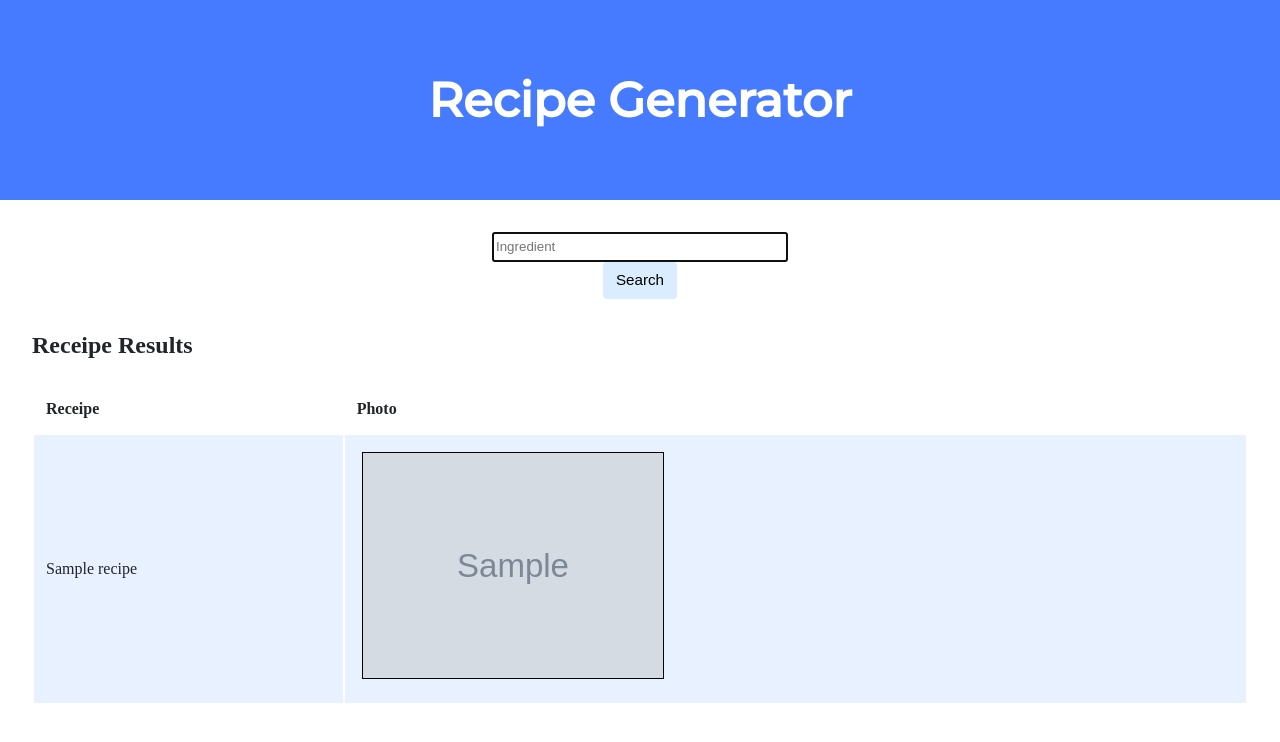
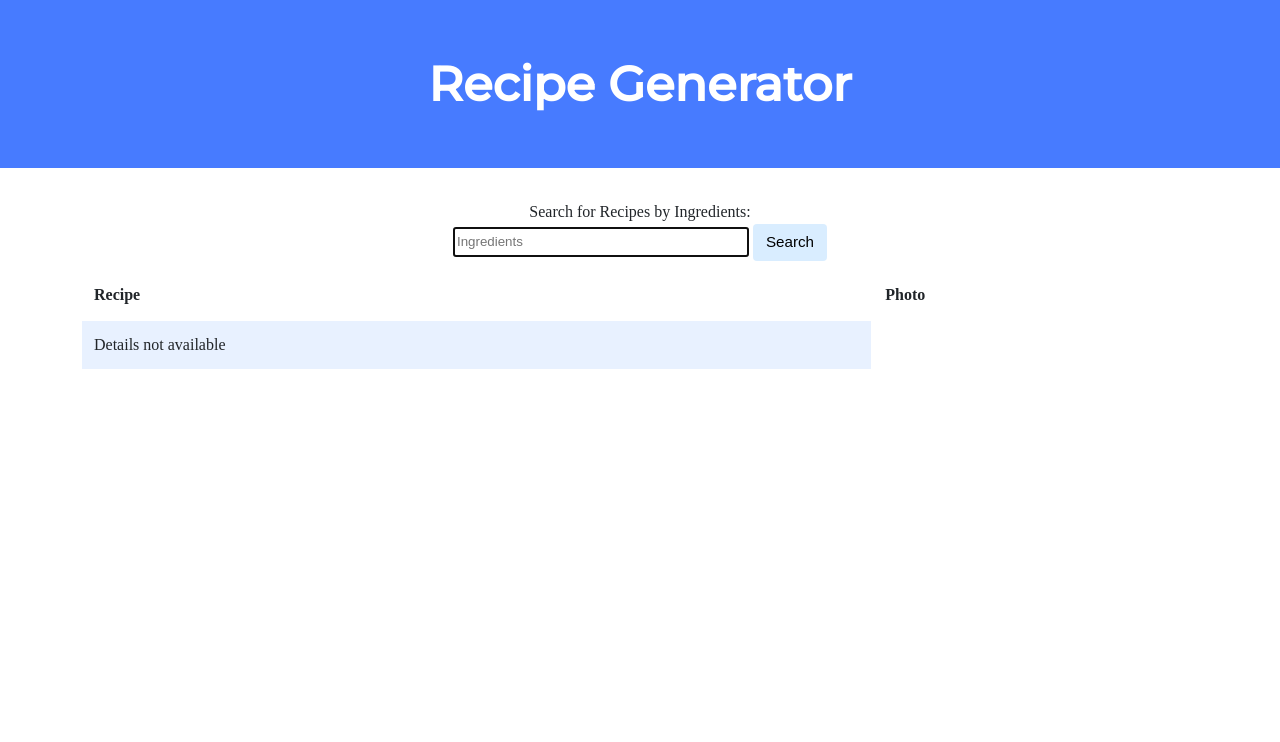
Before and after one commit to GeorgeBemrose/RecipeGenerator, a Flask app: template template/index.html in a window 1280 px wide. Shown: the top 742 px of the page. Run offline with Flask 3, Linux system fonts and the light colour scheme; the template is opened without the code that fills it: most values are stand-ins (such as "Sample title", 1, 10 or a date in 2020); grey boxes marked "Sample" are stand-in pictures.

Commit message:
modified:   app.py 	modified:   static/styles.css 	modified:   template/index.html

```diff
--- a/app.py
+++ b/app.py
@@ -12,20 +12,18 @@ def index():
     """Homepage"""
     if request.method == "POST":
         ingredient = request.form.get("ingredient")
-        recipe = lookup(ingredient)
+        recipeNameImage, recipe_dict, status_code = lookupRecipeNameImage(ingredient)
+
         return render_template(
-            "index.html", recipe = recipe
+            "index.html", recipeNameImage = recipeNameImage, recipe_dict = recipe_dict, status_code = status_code
         )
     else:
 
         # TODO: Display the entries in the database on index.html
-        recipe = []
-        return render_template("index.html", recipe = recipe)
+        recipeNameImage = []
+        return render_template("index.html", recipeNameImage = recipeNameImage)
 
-def lookup(ingredient):
-    """Look up energy Gen"""
-
-
+def lookupRecipeNameImage(ingredient):
         # Query API
     try:
         url = f'https://api.spoonacular.com/recipes/findByIngredients'
@@ -41,7 +39,33 @@ def lookup(ingredient):
         response = requests.get(url, params=params)
         if response.status_code == 200:
             data = response.json()
+            recipes_dict = {}
+            for recipe in data:
+
+                recipes_dict[recipe['id']] = lookupDetail(recipe['id'])
+
+            return data, recipes_dict, response.status_code
+        return [], [], response.status_code
+
+
+    except (requests.RequestException, ValueError, KeyError, IndexError):
+        return "Error"
+
+
+def lookupDetail(recipe_id):
+        # Query API
+    try:
+        url = f'https://api.spoonacular.com/recipes/{recipe_id}/information'
+
+        params = {
+            'apiKey': config.api_key
+        }
+
+        response = requests.get(url, params=params)
+        if response.status_code == 200:
+            data = response.json()
             return data
+
         return []
 
 
--- a/static/styles.css
+++ b/static/styles.css
@@ -21,14 +21,14 @@ body {
   background-color: #477bff;
   color: #fff;
   margin-bottom: 2rem;
-  padding: 2rem 1rem;
+  padding: 1rem;
   text-align: center;
 }
 
 .section {
   padding-bottom: 1rem;
-  padding-left: 2rem;
-  padding-right: 2rem;
+  padding-left: 5rem;
+  padding-right: 5rem;
   padding-top: 0.5rem;
 }
 
@@ -51,9 +51,14 @@ button, input[type="submit"] {
   line-height: 1.5;
   padding: 0.375rem 0.75rem;
   text-align: center;
-  transition: color 0.15s ease-in-out, background-color 0.15s ease-in-out, border-color 0.15s ease-in-out, box-shadow 0.15s ease-in-out;
   vertical-align: middle;
+
 }
+button:hover {
+  background-color: #f5f5f5;
+  transition: color 2s ease-in-out, background-color 0.15s ease-in-out;
+}
+
 
 input[type="text"], input[type="number"] {
   line-height: 1.8;
--- a/template/index.html
+++ b/template/index.html
@@ -11,33 +11,56 @@
             <h1>Recipe Generator</h1>
         </div>
         <div class="container">
+            <div class="mb-3"></div>
+            Search for Recipes by Ingredients:
               <form action="/" method="post">
-                <div class="mb-3">
-                    <input autocomplete="off" autofocus class="form-control mx-auto w-auto" id="ingredient" name="ingredient" placeholder="Ingredient" type="text">
+
+                    <input autocomplete="off" autofocus class="form-control mx-auto w-auto" id="ingredient" name="ingredient" placeholder="Ingredients" type="text">
+                    <button class="btn btn-primary" type="submit">Search</button>
                 </div>
-                <button class="btn btn-primary" type="submit">Search</button>
+
             </form>
-            </div>
+        </div>
             {% if request != [] %}
 
               <div class="section">
 
-                  <h2>Receipe Results</h2>
+
                   <table>
                       <thead>
                           <tr>
-                              <th>Receipe</th>
+                              <th>Recipe</th>
                               <th>Photo</th>
                           </tr>
                       </thead>
                       <tbody>
                           <!-- Loop through the database entries to display them in this table -->
-                          {% for recipe in recipe %}
+                          {% for recipeNameImage in recipeNameImage %}
                               <tr>
-                                  <td>{{ recipe.title }}</td>
-                                  <td><img src = {{recipe.image}} class = "image-class"></td>
+                                {% if recipeNameImage.id in recipe_dict %}
+                                    <td> <b> {{ recipe_dict[recipeNameImage.id].title }}</b>
+                                        <br>
+                                        Likes: {{ recipeNameImage.likes }}
+                                        <br>
+                                        Servings: {{ recipe_dict[recipeNameImage.id].servings }}
+                                        <br>
+                                        Ready in: {{ recipe_dict[recipeNameImage.id].readyInMinutes }} Minutes
+                                    </td>
+                                    <td><img src = {{ recipe_dict[recipeNameImage.id].image }} class = "image-class"></td>
+
+                                    {% else %}
+                                        <td>Details not available</td>
+                                    {% endif %}
+
+
+
+
                               </tr>
                           {% endfor %}
+
+                {% else %}
+                {{status_code}}
+                <!-- Doesn't output status_code currently, want to output to understand the reason for no results-->
                       </tbody>
                   </table>
               </div>
```
